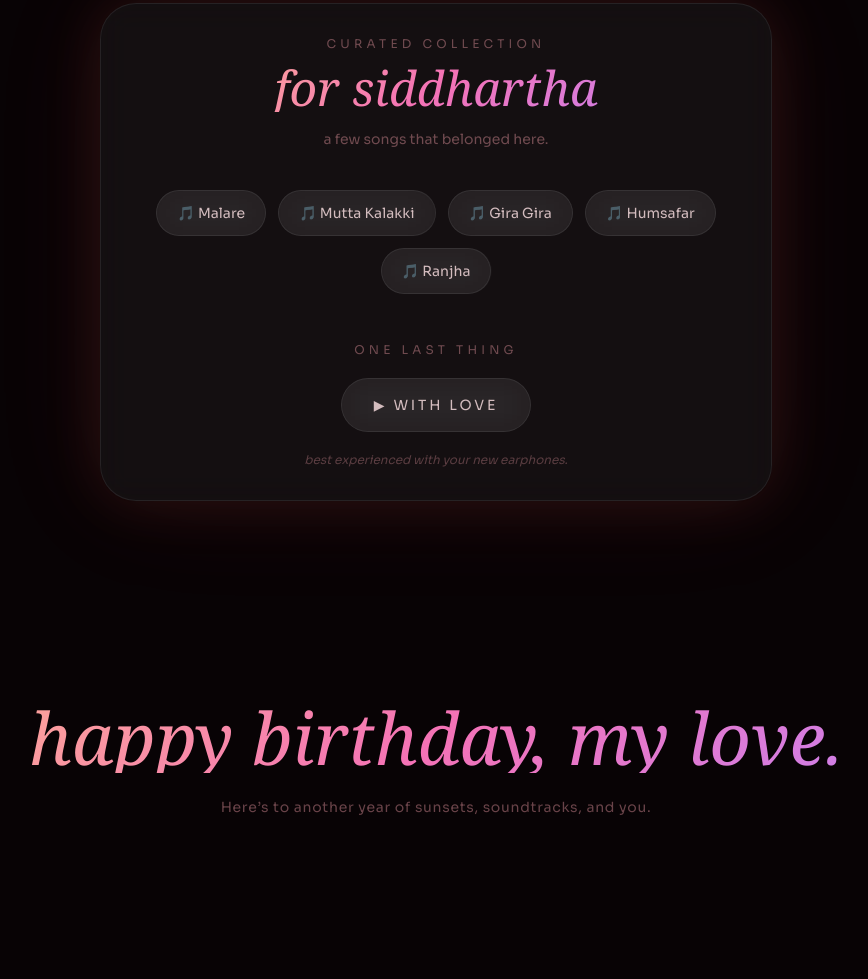
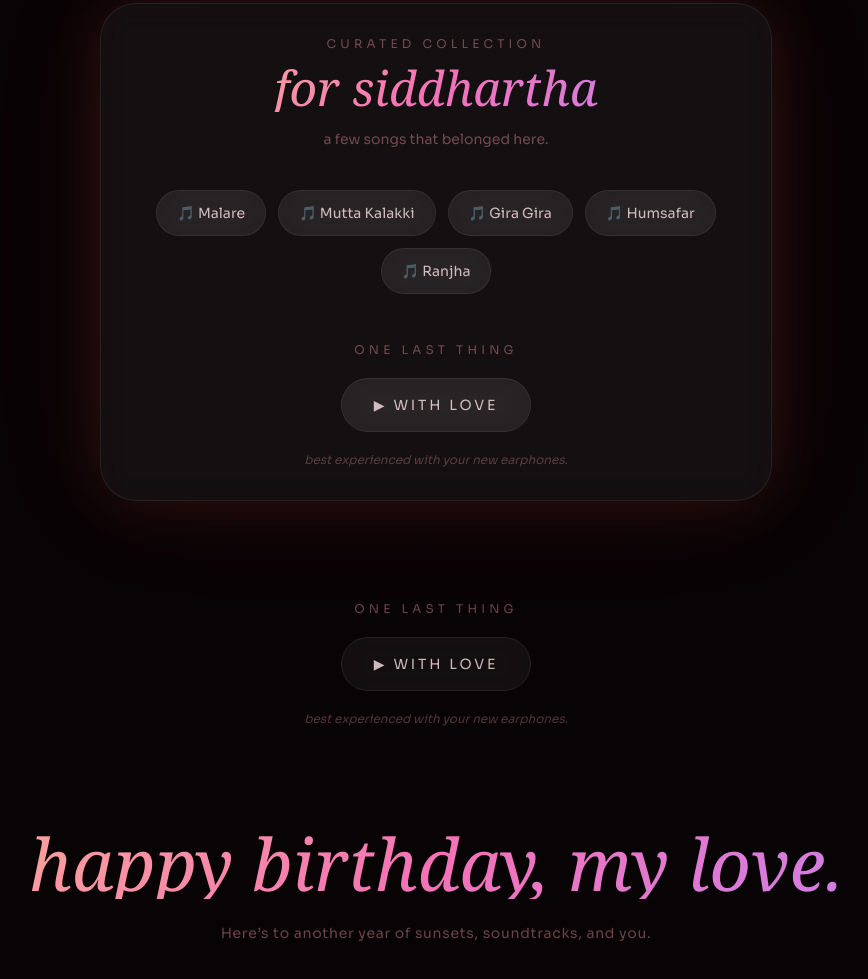
Before and after one commit to KT1409/bday1, a plain HTML site: page index.html in a window 1280 px wide. Shown: the part 2558-3537 px from the top of the page, without its empty margins (204-1072 px from the left). Before the commit the page ends 3475 px from the top, so only its background shows below. Drawn offline with nearby package versions, Linux system fonts and the light colour scheme.

Commit message:
Update index.html

```diff
--- a/index.html
+++ b/index.html
@@ -574,9 +574,11 @@ best experienced with your new earphones.
 
 <!-- ========================= -->
 <!-- BACKGROUND MUSIC -->
-<!-- ========================= -->
+<div class="text-center">
 
-<audio id="bgm" loop>
+<p class="text-xs uppercase tracking-[0.35em] text-rose-300/40 mb-5">
+one last thing
+</p>
 
 <a
 href="https://music.youtube.com/watch?v=hDNkW-n9siA"
@@ -598,7 +600,11 @@ inline-block">
 
 </a>
 
-</audio>
+<p class="text-xs text-rose-300/30 mt-5 italic">
+best experienced with your new earphones.
+</p>
+
+</div>
 
 
 
```
